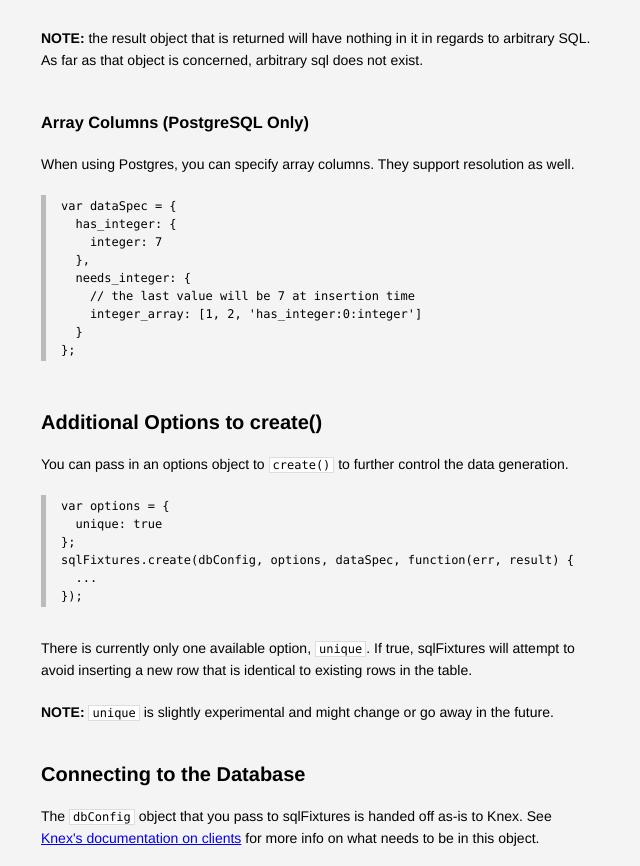
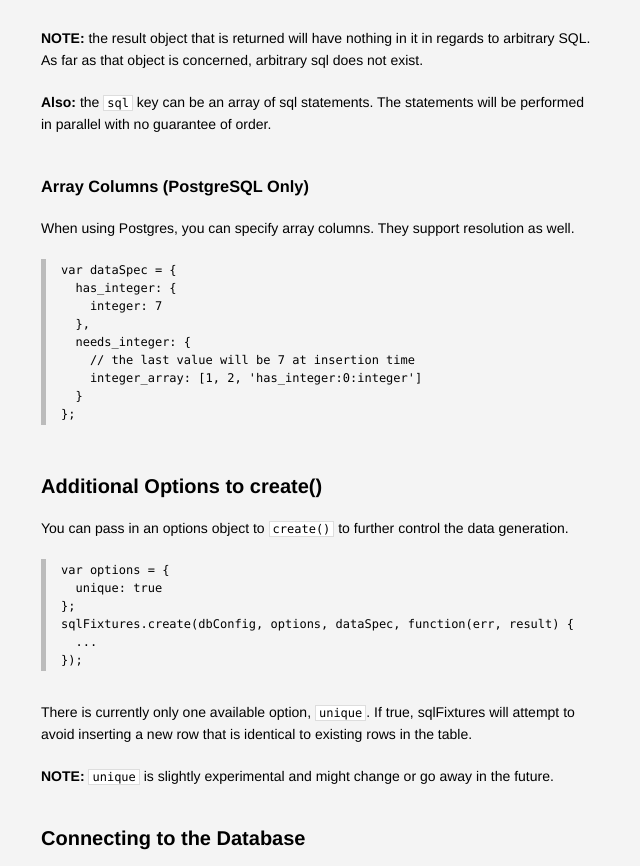
Before and after one commit to city41/node-sql-fixtures, a plain HTML site: page index.html in a window 1280 px wide. Shown: the part 3488-4354 px from the top of the page, without its empty margins (267-907 px from the left). Drawn offline with Linux system fonts and the light colour scheme.

Commit message:
docs: added note that sql can be an array

```diff
--- a/index.html
+++ b/index.html
@@ -194,6 +194,8 @@ sqlFixtures.create(dbConfig, dataSpec, function(err, result) {
 
             <p><b>NOTE:</b> the result object that is returned will have nothing in it in regards to arbitrary SQL. As far as that object is concerned, arbitrary sql does not exist.</p>
 
+            <p><b>Also: </b> the <tt>sql</tt> key can be an array of sql statements. The statements will be performed in parallel with no guarantee of order.</p>
+
             <h3 id="array-columns-postgresql-only">Array Columns (PostgreSQL Only)</h3>
             <p>When using Postgres, you can specify array columns. They support resolution as well.<p>
 
```
